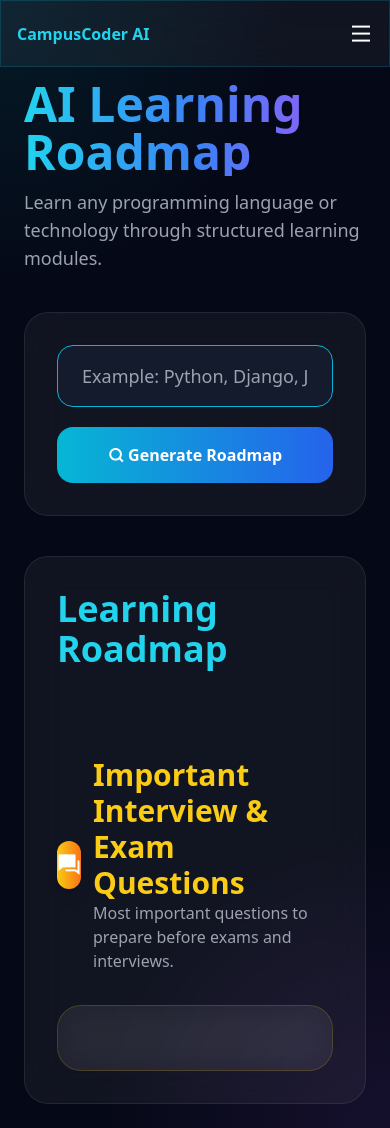
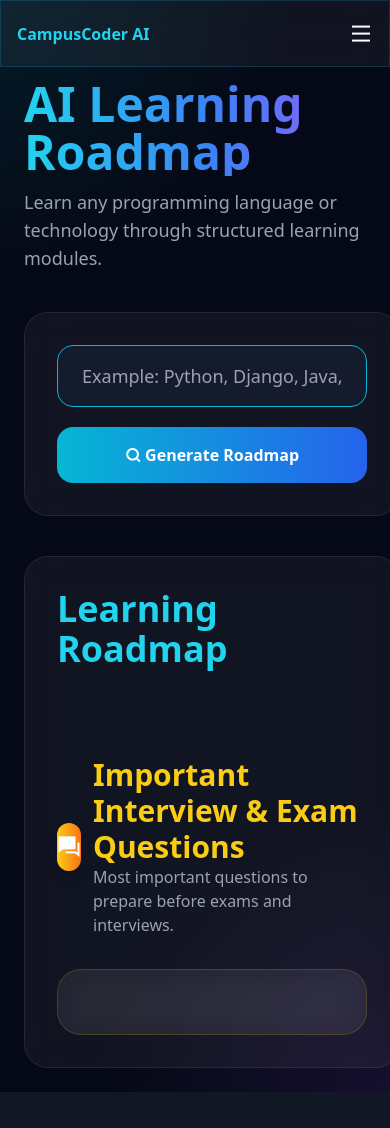
Before and after one commit to Mehedi-764/campuscoder-ai, a Django app: page /roadmap/ in a window 390 px wide. After the commit the page ends 1092 px from the top, so only its background shows below. Run offline with Django 5.2, Linux system fonts and the light colour scheme; the visitor is signed in with stand-in values (Sample User, id 1); some libraries are stand-ins or nearby versions.

Commit message:
Update base.html

```diff
--- a/templates/base.html
+++ b/templates/base.html
@@ -163,7 +163,7 @@
     </aside>
 
     <!-- Main -->
-    <main class="flex-1 w-full min-w-0 p-6 md:p-10 pt-20 md:pt-10">
+    <main class="flex-1 p-6 md:p-10 pt-20 md:pt-10">
 
         {% block content %}
         {% endblock %}
```
